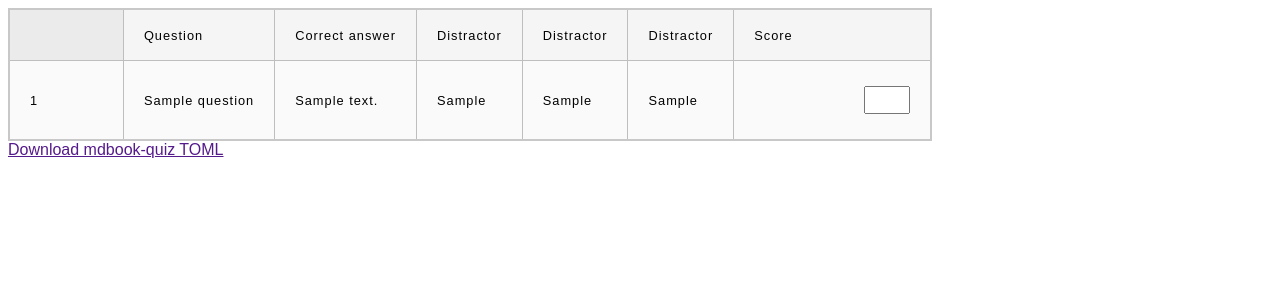
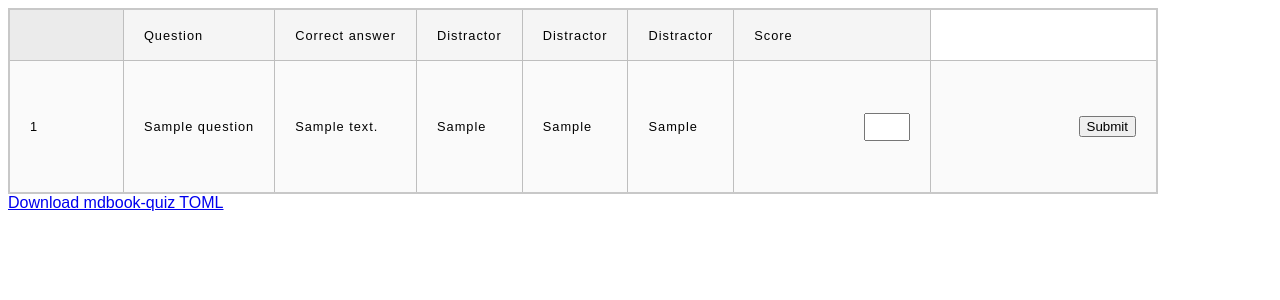
Before and after one commit to cognitive-engineering-lab/quizicist, a Flask app: page /generated/1 in a window 1280 px wide. Shown: the top 300 px of the page. Run offline with Flask 3, Linux system fonts and the light colour scheme; tables that the repository leaves empty hold one stand-in row (values such as "Sample post"); parts of the project's set-up code (start-up, migrations or seed data) failed here and were passed over.

Commit message:
Add changes to `score.html` template

```diff
--- a/app/templates/score.html
+++ b/app/templates/score.html
@@ -36,7 +36,7 @@
                 padding: 10px;
             }
 
-            input {
+            input[type=number] {
                 width: 2em;
                 font-size: 1.5em;
             }
@@ -64,9 +64,15 @@
                     <td>
                         <input type="number" />
                     </td>
+
+                    <td>
+                        <form method="POST" action="/generated/{{ generation_id }}/reroll/{{ question.id }}">
+                            <input type="submit" />
+                        </form>
+                    </td>
                 </tr>
             {% endfor %}
         </table>
-        <a href="{{ toml_download }}" download>Download mdbook-quiz TOML</a>
+        <a href="/generated/{{ generation_id }}/toml" download>Download mdbook-quiz TOML</a>
     </body>
 </html>
```
